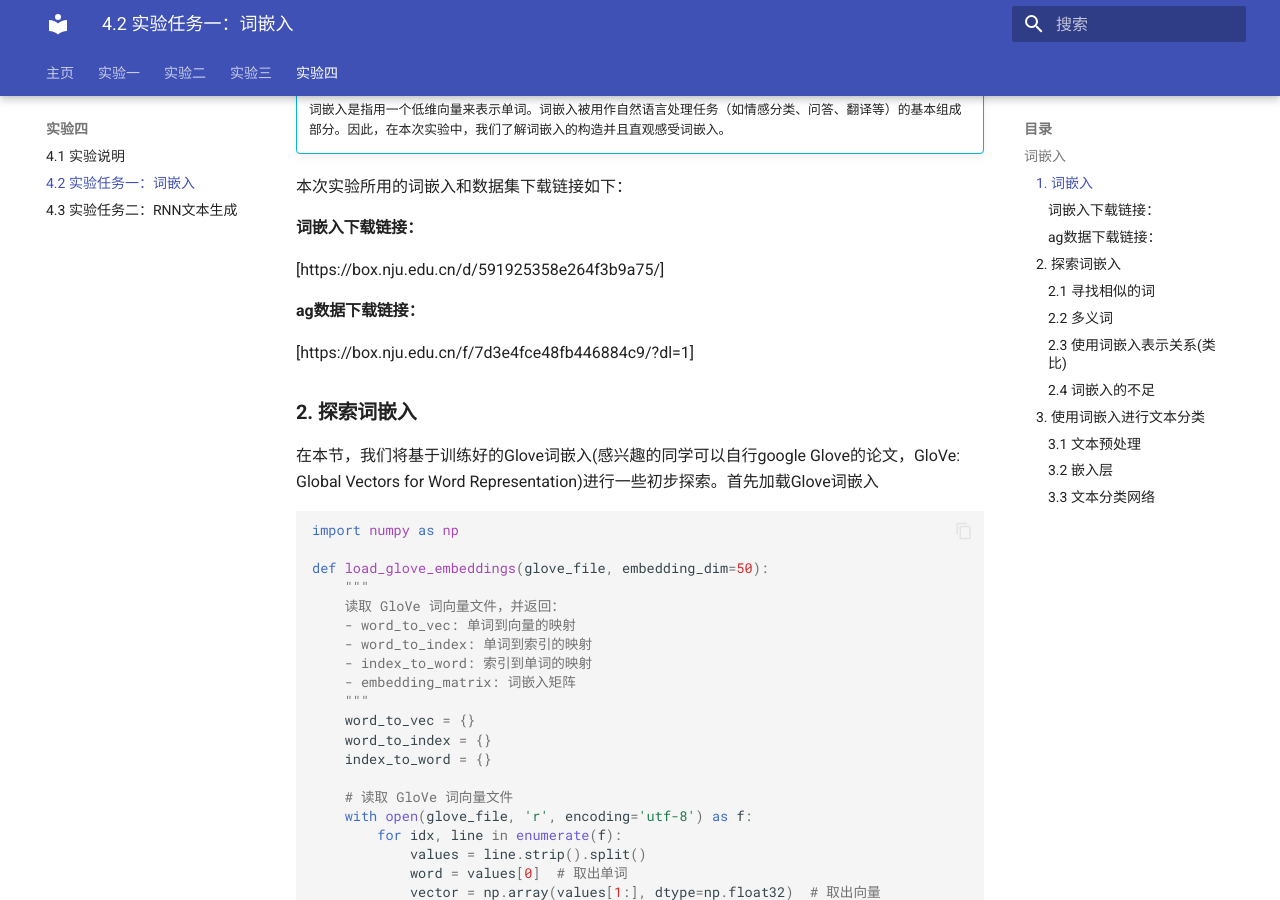
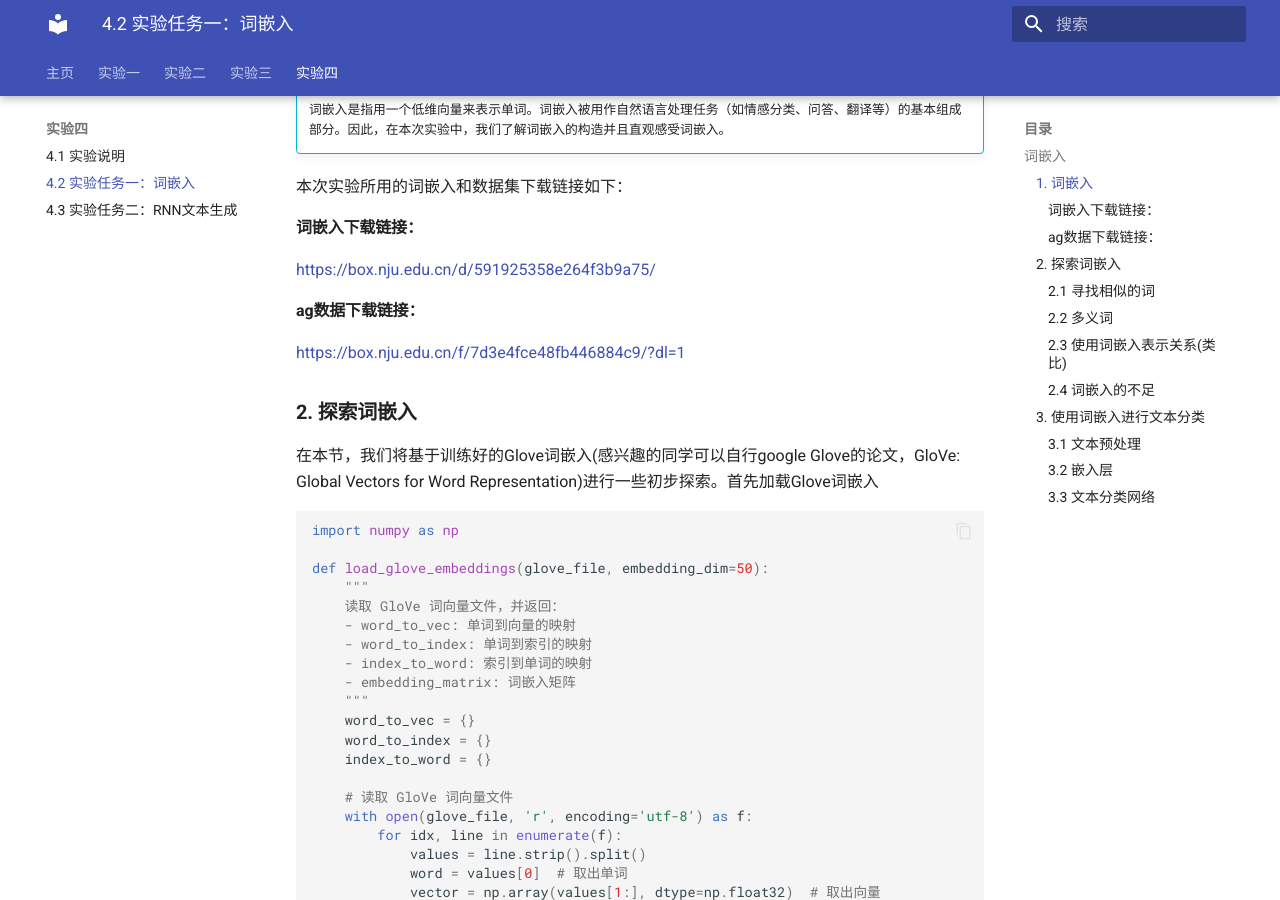
Before and after one commit to zhiweinju/nju-dl-lab-2025spring, an MkDocs documentation site: the page built from docs/lab4/词嵌入.md, in a window 1280 px wide and 900 px high, scrolled down 512 px. Built offline with MkDocs 1.6.1 and Material for MkDocs 9.7.7, drawn with Linux system fonts in a browser that asks for light colours; a style sheet for code colours, icons or effects is not loaded; some of the changed lines change nothing that is shown.

Commit message:
修改了lab4

```diff
--- a/docs/lab4/词嵌入.md
+++ b/docs/lab4/词嵌入.md
@@ -17,13 +17,13 @@
 本次实验所用的词嵌入和数据集下载链接如下：
 #### 词嵌入下载链接：
 
-[//]: # ([点击这里下载]&#40;https://box.nju.edu.cn/d/591925358e264f3b9a75/&#41;)
-[https://box.nju.edu.cn/d/591925358e264f3b9a75/]
+[https://box.nju.edu.cn/d/591925358e264f3b9a75/](https://box.nju.edu.cn/d/591925358e264f3b9a75/)
+[//]: # ([https://box.nju.edu.cn/d/591925358e264f3b9a75/])
 
 #### ag数据下载链接：
 
-[//]: # ([点击这里下载]&#40;https://box.nju.edu.cn/f/7d3e4fce48fb446884c9/?dl=1&#41;)
-[https://box.nju.edu.cn/f/7d3e4fce48fb446884c9/?dl=1]
+[https://box.nju.edu.cn/f/7d3e4fce48fb446884c9/?dl=1](https://box.nju.edu.cn/f/7d3e4fce48fb446884c9/?dl=1)
+[//]: # ([https://box.nju.edu.cn/f/7d3e4fce48fb446884c9/?dl=1])
 
 
 ### **2. 探索词嵌入**
```
